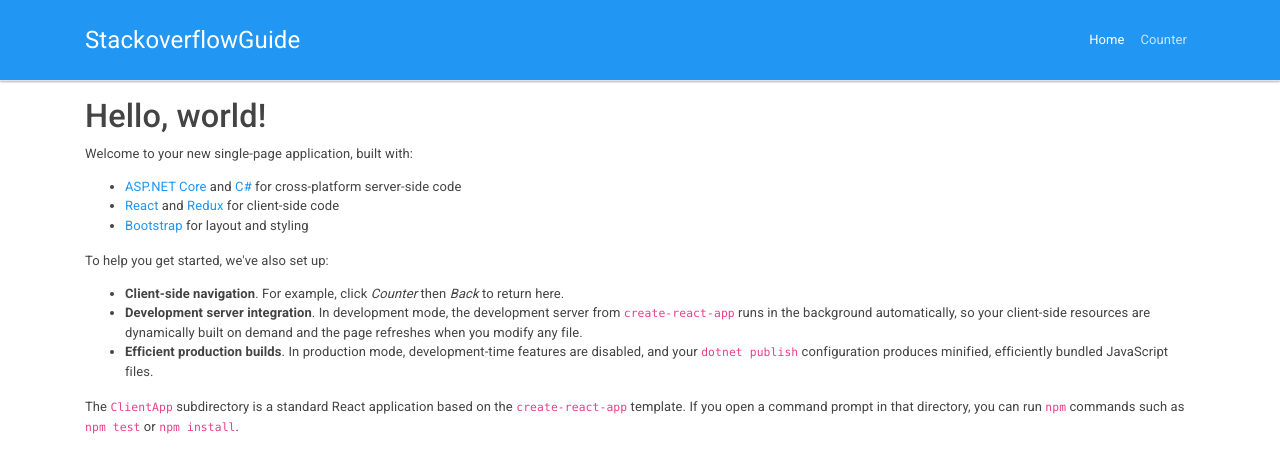
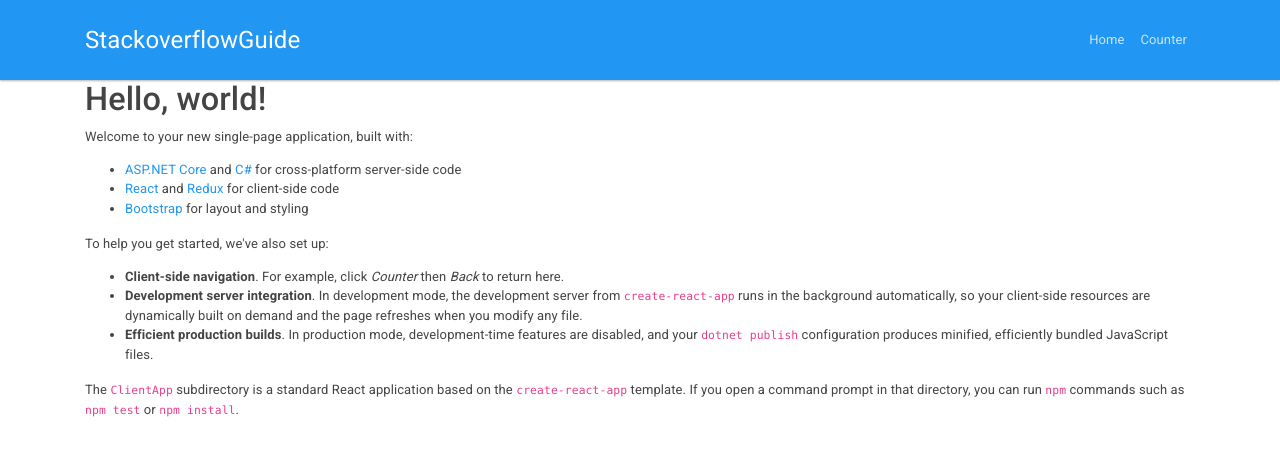
Before and after one commit to AFronto/Onlab2020F1, a React (Create React App) app in the folder StackoverflowGuide/StackoverflowGuide/ClientApp/: page / in a window 1280 px wide. Shown: the top 472 px of the page. Built offline with nearby package versions, Linux system fonts and the light colour scheme.

Commit message:
NavMenu quick fix

```diff
--- a/StackoverflowGuide/StackoverflowGuide/ClientApp/src/components/NavMenu.tsx
+++ b/StackoverflowGuide/StackoverflowGuide/ClientApp/src/components/NavMenu.tsx
@@ -21,12 +21,7 @@ export default class NavMenu extends React.PureComponent<
   public render() {
     return (
       <header>
-        <Navbar
-          className="navbar-expand-sm navbar-toggleable-sm border-bottom box-shadow mb-3"
-          color = "primary"
-          dark
-          expand = "sm"
-        >
+        <Navbar color="primary" dark expand="sm">
           <Container>
             <NavbarBrand tag={Link} to="/">
               StackoverflowGuide
@@ -39,7 +34,7 @@ export default class NavMenu extends React.PureComponent<
             >
               <ul className="navbar-nav flex-grow">
                 <NavItem>
-                  <NavLink tag={Link} active to="/">
+                  <NavLink tag={Link} to="/">
                     Home
                   </NavLink>
                 </NavItem>
```
